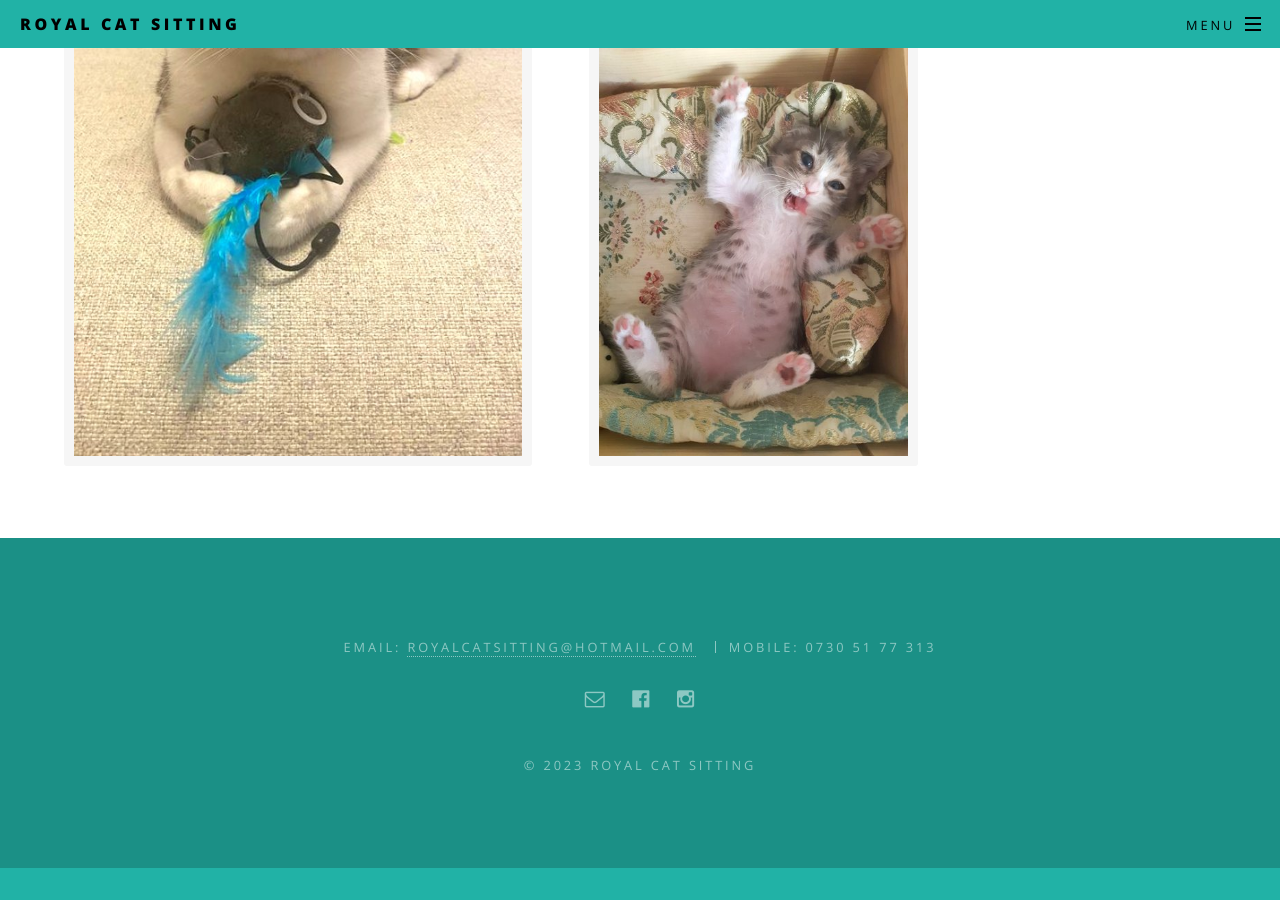
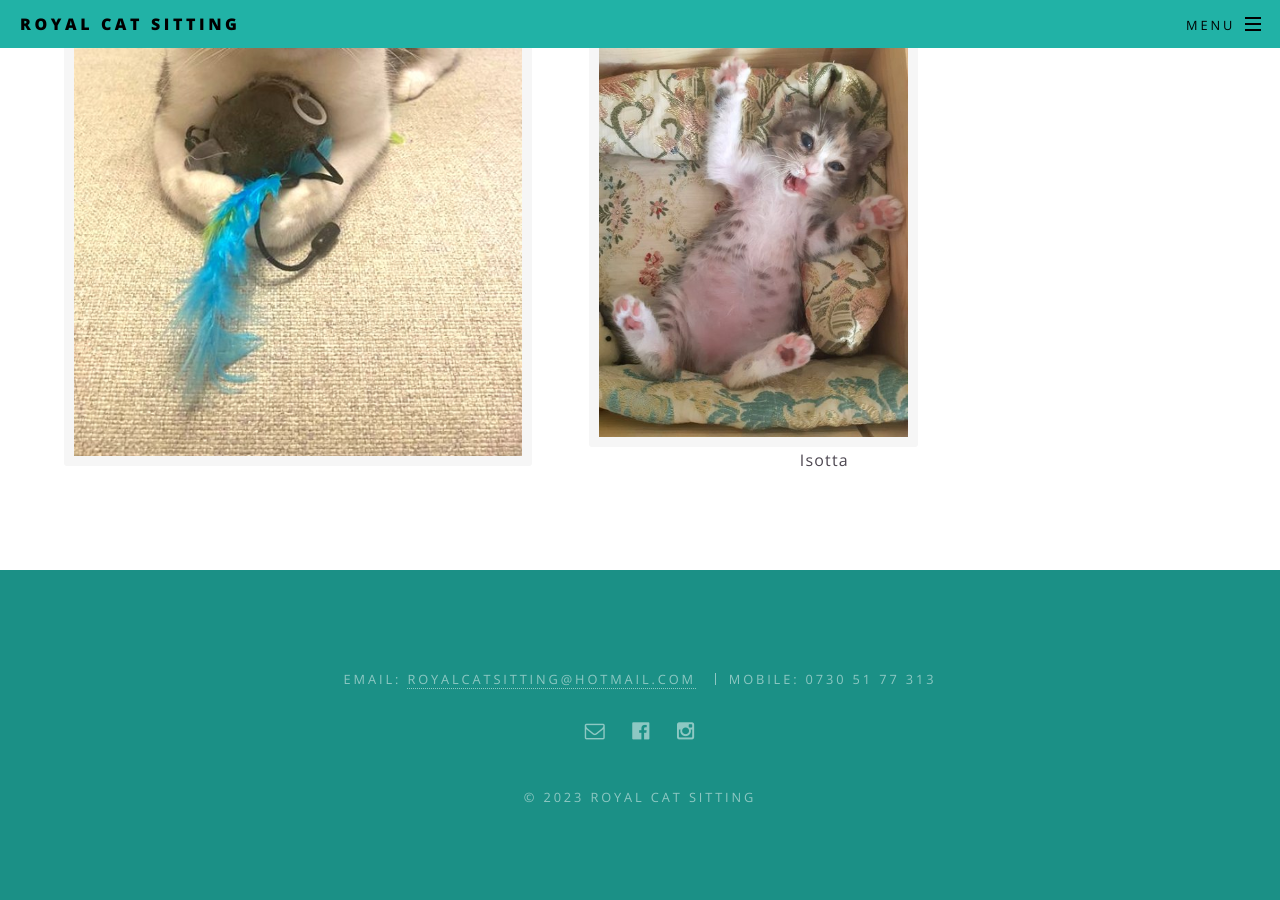
Before and after one commit to royalcatsitting/royalcatsitting.github.io, a Jekyll site: the page built from gallery.html, in a window 1280 px wide and 900 px high, scrolled down 827 px. Built offline with Jekyll 4.4.1, drawn with Linux system fonts in a browser that asks for light colours; before the commit the page ends 1695 px from its top, so only the background shows below that.

Commit message:
Update gallery.html

```diff
--- a/gallery.html
+++ b/gallery.html
@@ -12,5 +12,5 @@
 <div class="image"><img src="images/pic04.jpg" alt="" style="border: 10px solid #F6F6F6;" width="90%" /></div>
 <!--<p style="text-align: center;">xxx</p>--></ br></ br>
 
-<div class="image"><img src="images/pic01.jpg" alt="" style="border: 10px solid #F6F6F6;" width="70%" /></div>
-<!--<p style="text-align: center;">Isotta</p>--></ br></ br>
+<div class="image"><img src="images/pic01.jpg" alt="" style="border: 10px solid #F6F6F6;" width="70%" />
+<p style="text-align: center;">Isotta</p></div></ br></ br>
```
